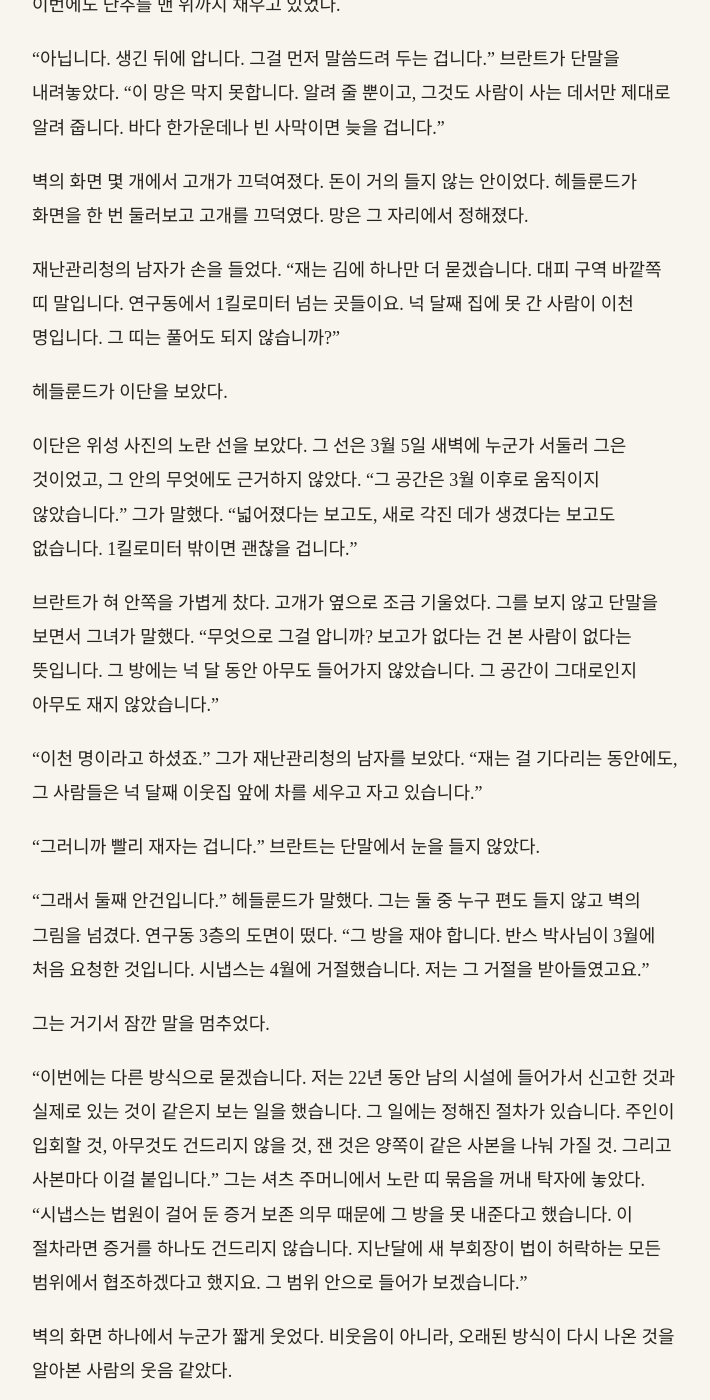
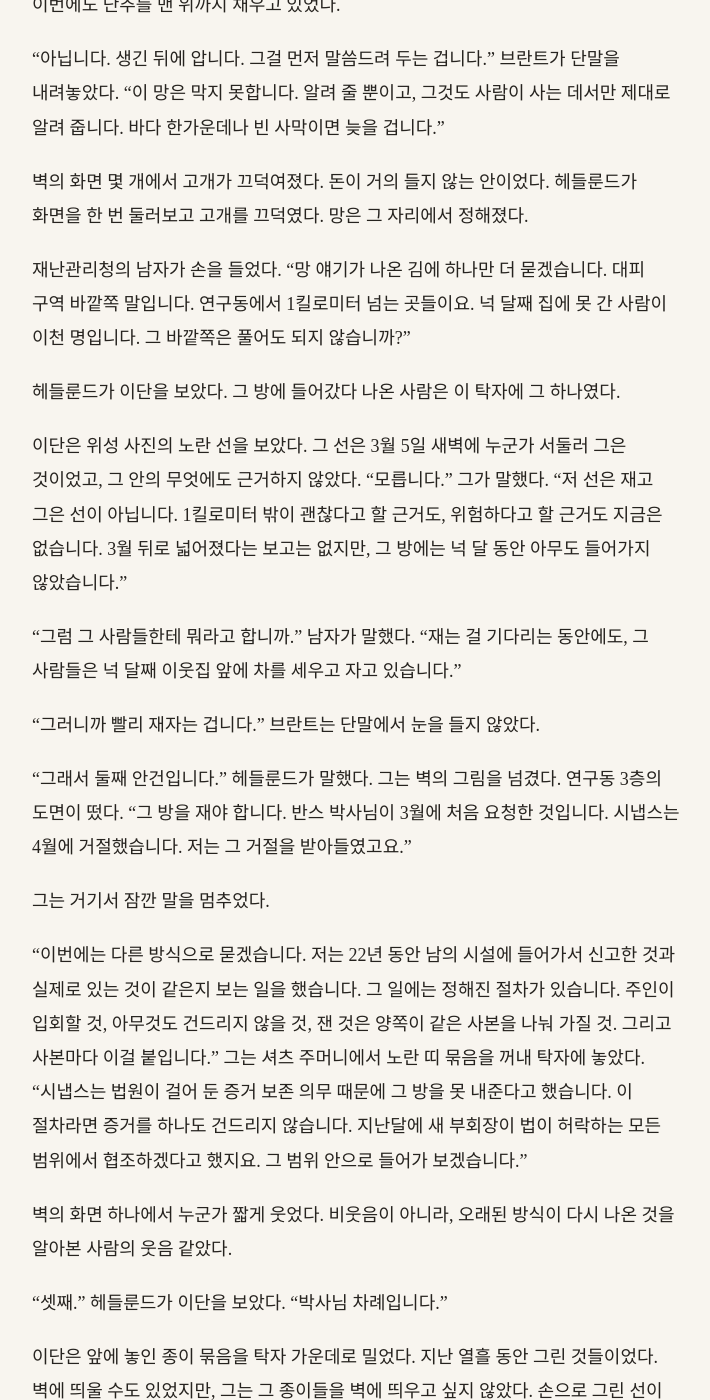
Before and after one commit to kangkkang/writer_s1_public, a Jekyll site: the page built from vol2/043.md, in a window 1280 px wide and 1400 px high, scrolled down 1075 px. Shown: the whole window, without its empty margins (284-994 px from the left). Built offline with Jekyll 4.4.1, drawn with Linux system fonts in a browser that asks for light colours; our own code applies the rules of GitHub Pages for plain Markdown files.

Commit message:
Update from https://github.com/kangkkang/writer_s1/commit/31b52aeafad56d6e0ece2d11dc84fcde0ffe1f35

```diff
--- a/vol2/043.md
+++ b/vol2/043.md
@@ -22,19 +22,17 @@
 
 벽의 화면 몇 개에서 고개가 끄덕여졌다. 돈이 거의 들지 않는 안이었다. 헤들룬드가 화면을 한 번 둘러보고 고개를 끄덕였다. 망은 그 자리에서 정해졌다.
 
-재난관리청의 남자가 손을 들었다. "재는 김에 하나만 더 묻겠습니다. 대피 구역 바깥쪽 띠 말입니다. 연구동에서 1킬로미터 넘는 곳들이요. 넉 달째 집에 못 간 사람이 이천 명입니다. 그 띠는 풀어도 되지 않습니까?"
+재난관리청의 남자가 손을 들었다. "망 얘기가 나온 김에 하나만 더 묻겠습니다. 대피 구역 바깥쪽 말입니다. 연구동에서 1킬로미터 넘는 곳들이요. 넉 달째 집에 못 간 사람이 이천 명입니다. 그 바깥쪽은 풀어도 되지 않습니까?"
 
-헤들룬드가 이단을 보았다.
+헤들룬드가 이단을 보았다. 그 방에 들어갔다 나온 사람은 이 탁자에 그 하나였다.
 
-이단은 위성 사진의 노란 선을 보았다. 그 선은 3월 5일 새벽에 누군가 서둘러 그은 것이었고, 그 안의 무엇에도 근거하지 않았다. "그 공간은 3월 이후로 움직이지 않았습니다." 그가 말했다. "넓어졌다는 보고도, 새로 각진 데가 생겼다는 보고도 없습니다. 1킬로미터 밖이면 괜찮을 겁니다."
+이단은 위성 사진의 노란 선을 보았다. 그 선은 3월 5일 새벽에 누군가 서둘러 그은 것이었고, 그 안의 무엇에도 근거하지 않았다. "모릅니다." 그가 말했다. "저 선은 재고 그은 선이 아닙니다. 1킬로미터 밖이 괜찮다고 할 근거도, 위험하다고 할 근거도 지금은 없습니다. 3월 뒤로 넓어졌다는 보고는 없지만, 그 방에는 넉 달 동안 아무도 들어가지 않았습니다."
 
-브란트가 혀 안쪽을 가볍게 찼다. 고개가 옆으로 조금 기울었다. 그를 보지 않고 단말을 보면서 그녀가 말했다. "무엇으로 그걸 압니까? 보고가 없다는 건 본 사람이 없다는 뜻입니다. 그 방에는 넉 달 동안 아무도 들어가지 않았습니다. 그 공간이 그대로인지 아무도 재지 않았습니다."
-
-"이천 명이라고 하셨죠." 그가 재난관리청의 남자를 보았다. "재는 걸 기다리는 동안에도, 그 사람들은 넉 달째 이웃집 앞에 차를 세우고 자고 있습니다."
+"그럼 그 사람들한테 뭐라고 합니까." 남자가 말했다. "재는 걸 기다리는 동안에도, 그 사람들은 넉 달째 이웃집 앞에 차를 세우고 자고 있습니다."
 
 "그러니까 빨리 재자는 겁니다." 브란트는 단말에서 눈을 들지 않았다.
 
-"그래서 둘째 안건입니다." 헤들룬드가 말했다. 그는 둘 중 누구 편도 들지 않고 벽의 그림을 넘겼다. 연구동 3층의 도면이 떴다. "그 방을 재야 합니다. 반스 박사님이 3월에 처음 요청한 것입니다. 시냅스는 4월에 거절했습니다. 저는 그 거절을 받아들였고요."
+"그래서 둘째 안건입니다." 헤들룬드가 말했다. 그는 벽의 그림을 넘겼다. 연구동 3층의 도면이 떴다. "그 방을 재야 합니다. 반스 박사님이 3월에 처음 요청한 것입니다. 시냅스는 4월에 거절했습니다. 저는 그 거절을 받아들였고요."
 
 그는 거기서 잠깐 말을 멈추었다.
 
```
